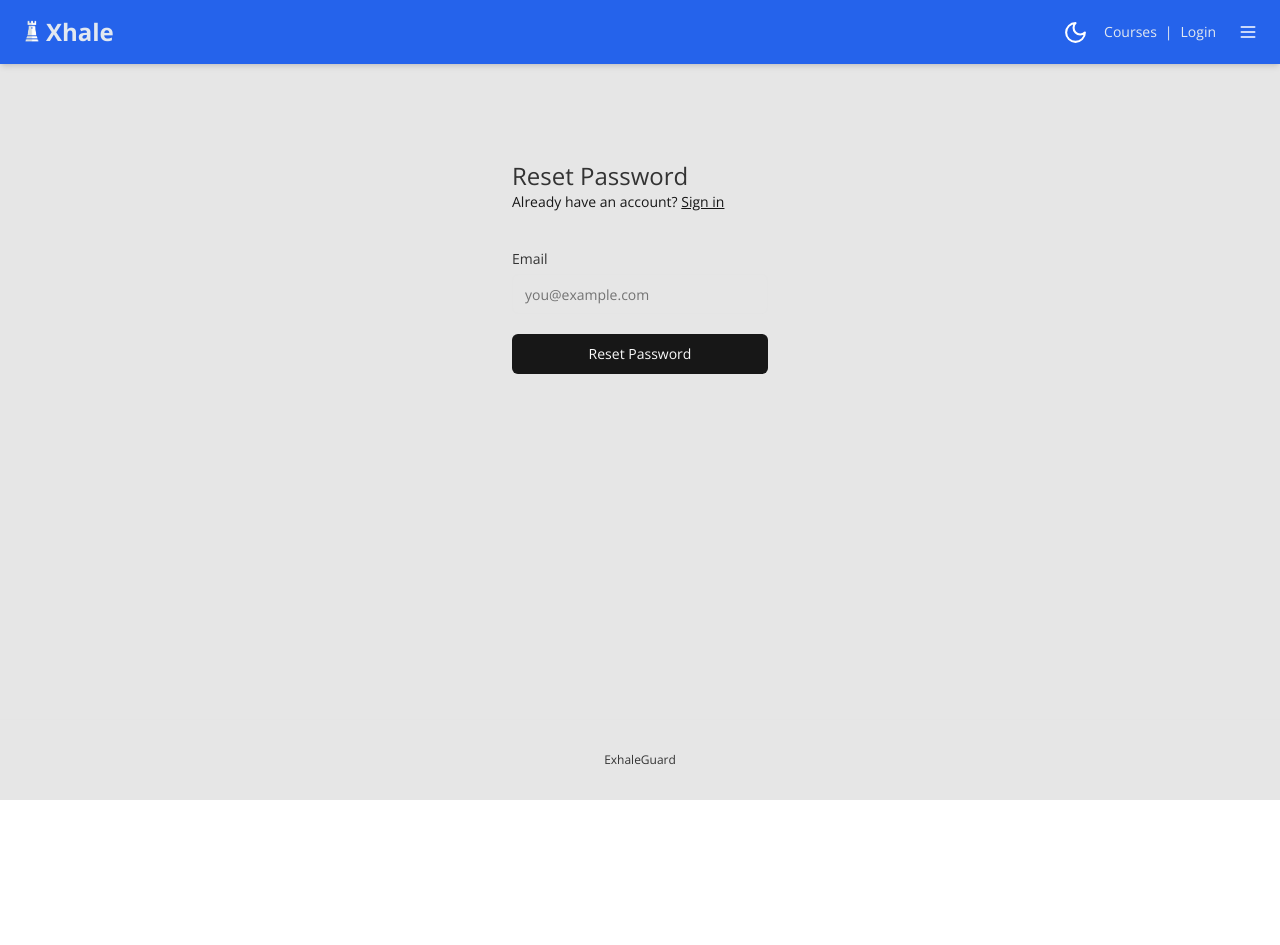
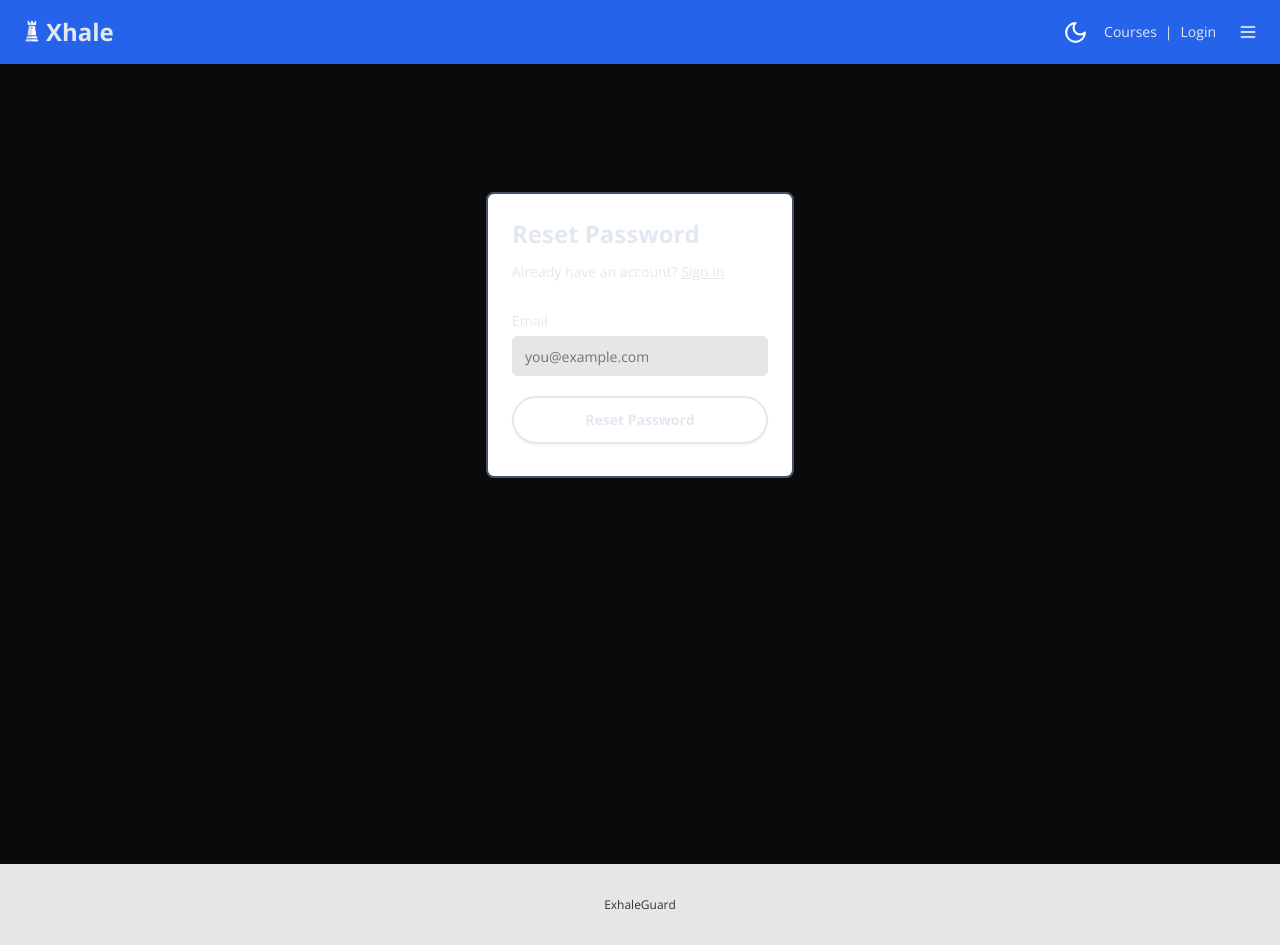
Before and after one commit to jonas-soderholm/juporia, a Next.js app: page /forgot-password in a window 1280 px wide. Before the commit the page ends 800 px from the top, so only its background shows below. Built offline with nearby package versions, Linux system fonts and the light colour scheme; no server answers.

Commit message:
Add login, signup and reset password styling

```diff
--- a/app/(auth-pages)/forgot-password/page.tsx
+++ b/app/(auth-pages)/forgot-password/page.tsx
@@ -9,20 +9,26 @@ export default async function ForgotPassword(props: {
   searchParams: Promise<Message>;
 }) {
   const searchParams = await props.searchParams;
+
   return (
-    <>
-      <form className="flex-1 flex flex-col w-full gap-2 text-foreground [&>input]:mb-6 min-w-64 max-w-64 mx-auto">
-        <div>
-          <h1 className="text-2xl font-medium">Reset Password</h1>
-          <p className="text-sm text-secondary-foreground">
-            Already have an account?{" "}
-            <Link className="text-primary underline" href="/sign-in">
-              Sign in
-            </Link>
-          </p>
-        </div>
+    <div className="flex justify-center items-center bg-base-100 p-6 rounded-lg border-slate-600 border-2 max-w-[25rem] mt-[8rem]">
+      <form className="flex-1 flex flex-col min-w-64">
+        <h1 className="text-2xl text-slate-200 mb-3 font-bold">
+          Reset Password
+        </h1>
+        <p className="text-sm text-foreground text-slate-200">
+          Already have an account?{" "}
+          <Link
+            className="text-foreground font-medium underline text-slate-200"
+            href="/sign-in"
+          >
+            Sign in
+          </Link>
+        </p>
         <div className="flex flex-col gap-2 [&>input]:mb-3 mt-8">
-          <Label htmlFor="email">Email</Label>
+          <Label className="text-slate-200" htmlFor="email">
+            Email
+          </Label>
           <Input name="email" placeholder="you@example.com" required />
           <SubmitButton formAction={forgotPasswordAction}>
             Reset Password
@@ -30,6 +36,6 @@ export default async function ForgotPassword(props: {
           <FormMessage message={searchParams} />
         </div>
       </form>
-    </>
+    </div>
   );
 }
--- a/app/(auth-pages)/layout.tsx
+++ b/app/(auth-pages)/layout.tsx
@@ -4,7 +4,7 @@ export default async function Layout({
   children: React.ReactNode;
 }) {
   return (
-    <div className="max-w-7xl mx-auto flex flex-col gap-12 items-center justify-center mt-24">
+    <div className="mx-auto bg-darkmode h-screen flex flex-col items-center">
       {children}
     </div>
   );
--- a/app/(auth-pages)/sign-in/page.tsx
+++ b/app/(auth-pages)/sign-in/page.tsx
@@ -8,25 +8,29 @@ import Link from "next/link";
 export default async function Login(props: { searchParams: Promise<Message> }) {
   const searchParams = await props.searchParams;
   return (
-    <div className="flex justify-center items-center">
+    <div className="flex justify-center items-center bg-base-100 p-6 rounded-lg border-slate-600 border-2 max-w-[25rem] mt-[8rem]">
       <form className="flex-1 flex flex-col min-w-64">
-        <h1 className="text-2xl font-medium">Sign in</h1>
-        <p className="text-sm text-foreground">
+        <h1 className="text-2xl text-slate-200 mb-3 font-bold">Login</h1>
+        <p className="text-sm text-foreground text-slate-200">
           Don't have an account?{" "}
           <Link
-            className="text-foreground font-medium underline"
+            className="text-foreground font-medium underline text-slate-200"
             href="/sign-up"
           >
             Sign up
           </Link>
         </p>
         <div className="flex flex-col gap-2 [&>input]:mb-3 mt-8">
-          <Label htmlFor="email">Email</Label>
+          <Label className="text-slate-200" htmlFor="email">
+            Email
+          </Label>
           <Input name="email" placeholder="you@example.com" required />
           <div className="flex justify-between items-center">
-            <Label htmlFor="password">Password</Label>
+            <Label className="text-slate-200" htmlFor="password">
+              Password
+            </Label>
             <Link
-              className="text-xs text-foreground underline"
+              className="text-xs text-foreground underline text-slate-200"
               href="/forgot-password"
             >
               Forgot Password?
--- a/app/(auth-pages)/sign-up/page.tsx
+++ b/app/(auth-pages)/sign-up/page.tsx
@@ -18,19 +18,28 @@ export default async function Signup(props: {
   }
 
   return (
-    <>
-      <form className="flex flex-col min-w-64 max-w-64">
-        <h1 className="text-2xl font-medium">Sign up</h1>
-        <p className="text-sm text text-foreground">
+    <div className="flex justify-center items-center bg-base-100 p-6 rounded-lg border-slate-600 border-2 max-w-[25rem] mt-[8rem]">
+      <form className="flex-1 flex flex-col min-w-64">
+        <h1 className="text-2xl text-slate-200 mb-3 font-bold">
+          Create account
+        </h1>
+        <p className="text-sm text-foreground text-slate-200">
           Already have an account?{" "}
-          <Link className="text-primary font-medium underline" href="/sign-in">
+          <Link
+            className="text-foreground font-medium underline text-slate-200"
+            href="/sign-in"
+          >
             Sign in
           </Link>
         </p>
         <div className="flex flex-col gap-2 [&>input]:mb-3 mt-8">
-          <Label htmlFor="email">Email</Label>
+          <Label className="text-slate-200" htmlFor="email">
+            Email
+          </Label>
           <Input name="email" placeholder="you@example.com" required />
-          <Label htmlFor="password">Password</Label>
+          <Label className="text-slate-200" htmlFor="password">
+            Password
+          </Label>
           <Input
             type="password"
             name="password"
@@ -44,6 +53,6 @@ export default async function Signup(props: {
           <FormMessage message={searchParams} />
         </div>
       </form>
-    </>
+    </div>
   );
 }
--- a/app/globals.css
+++ b/app/globals.css
@@ -78,9 +78,18 @@ body {
   background-attachment: fixed;  */
 }
 
+.bg-darkmode {
+  background-color: #0a0a0a;
+}
+
 .btn-custom-primary {
   @apply btn text-slate-200 dark:text-slate-200 bg-transparent px-4 py-2 hover:bg-blue-900
  hover:text-slate-200 rounded-full border-slate-200 border-2 hover:border-transparent;
+}
+
+.btn-custom-primary-border {
+  @apply btn text-slate-200 dark:text-slate-200 bg-transparent px-4 py-2 hover:bg-blue-600
+  hover:text-slate-200 rounded-full border-slate-200 border-2 hover:border-transparent;
 }
 
 .btn-custom-primary-reverse {
@@ -93,7 +102,8 @@ body {
 }
 
 .btn-custom-primary-lesson {
-  @apply btn bg-transparent text-slate-200 px-4 py-2 hover:bg-gray-500 hover:text-slate-200 rounded-full border-slate-200 border-2;
+  @apply btn text-slate-200 dark:text-slate-200 bg-transparent px-4 py-2 hover:bg-blue-600
+  hover:text-slate-200 rounded-full border-slate-200 border-2 hover:border-transparent;
 }
 
 .bg-exhaleguard-primary {
--- a/app/layout.tsx
+++ b/app/layout.tsx
@@ -50,7 +50,7 @@ export default function RootLayout({
             <div className="flex-1">{children}</div>
 
             {/* Footer Section */}
-            <footer className="w-full flex items-center justify-center border-t mx-auto text-center text-xs gap-8 py-8 mt-28">
+            <footer className="w-full flex items-center justify-center border-t mx-auto text-center text-xs gap-8 py-8">
               <p>ExhaleGuard</p>
             </footer>
           </main>
--- a/app/public-demo/courses/cybersecurity-basics-1/page.tsx
+++ b/app/public-demo/courses/cybersecurity-basics-1/page.tsx
@@ -8,11 +8,11 @@ const BASE_URL = "/public-demo/courses/cybersecurity-basics-1";
 export default function Basics1() {
   return (
     <>
-      <ProgressBar amountOfLessons={15} />
-
-      <div className="flex justify-center text-3xl my-10 font-bold">
+      <div className="flex justify-center text-3xl font-bold mt-5">
         Cybersecurity Basics 1
       </div>
+
+      <ProgressBar amountOfLessons={15} />
 
       {/* First Box */}
       <div className="flex justify-center mb-12">
--- a/components/courses/progressBar.tsx
+++ b/components/courses/progressBar.tsx
@@ -3,25 +3,11 @@ type ProgressBarProps = {
 };
 
 export default function ProgressBar({ amountOfLessons }: ProgressBarProps) {
+  const progressValue = 40; // Current progress value out of 100
+
   return (
-    <>
-      <div className="mx-auto  max-w-auto md:max-w-[42rem] my-4 ">
-        <input
-          type="range"
-          min={0}
-          max={100}
-          value="25"
-          className="progress h-2 cursor-default range-accent"
-          step={100 / amountOfLessons}
-          style={{ height: "16px", WebkitAppearance: "none" }}
-          disabled
-        />
-        <div className="flex w-full justify-between px-2 text-xs ">
-          {Array.from({ length: amountOfLessons }, (_, index) => (
-            <span key={index}></span>
-          ))}
-        </div>
-      </div>
-    </>
+    <div className="flex justify-center py-6">
+      <progress className="progress w-56" value="10" max="100"></progress>
+    </div>
   );
 }
--- a/components/header/auth/submit-button.tsx
+++ b/components/header/auth/submit-button.tsx
@@ -16,7 +16,12 @@ export function SubmitButton({
   const { pending } = useFormStatus();
 
   return (
-    <Button type="submit" aria-disabled={pending} {...props}>
+    <Button
+      className="w-full mx-auto btn-custom-primary-border hover:bg-blue-600"
+      type="submit"
+      aria-disabled={pending}
+      {...props}
+    >
       {pending ? pendingText : children}
     </Button>
   );
```
